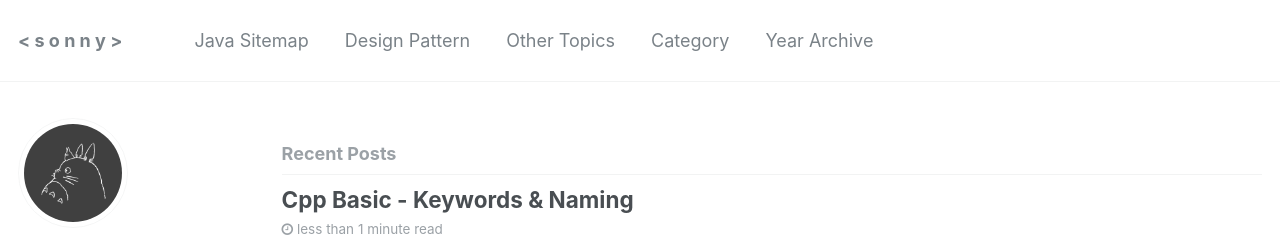
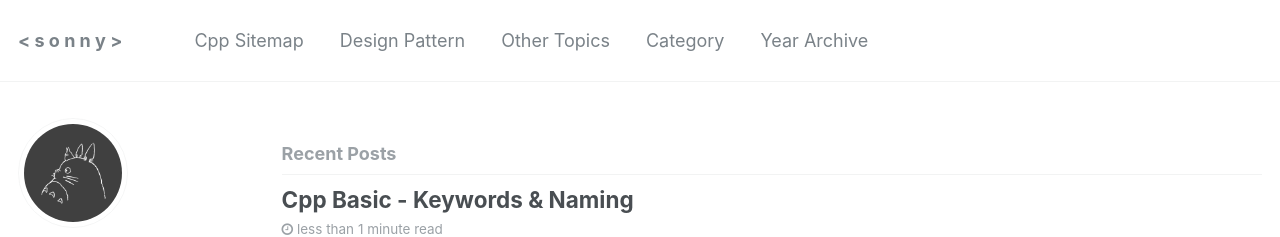
Before and after one commit to sonnyit/cpp, a Jekyll site: the page built from index.html, in a window 1280 px wide. Shown: the top 237 px of the page. Built offline with Jekyll 4.4.1, drawn with Linux system fonts in a browser that asks for light colours; the list of posts is cut into pages by our own code.

Commit message:
modified

```diff
--- a/_data/navigation.yml
+++ b/_data/navigation.yml
@@ -1,7 +1,7 @@
 # main links links
 main:
-  - title: "Java Sitemap"
-    url: https://sonnyit.github.io/cpp/java-basic/jb-features/
+  - title: "Cpp Sitemap"
+    url: https://sonnyit.github.io/cpp/cpp-basic/keywords-and-naming/
 
   - title: "Design Pattern"
     url: https://sonnyit.github.io/java/design-pattern/dp-singleton/
```
